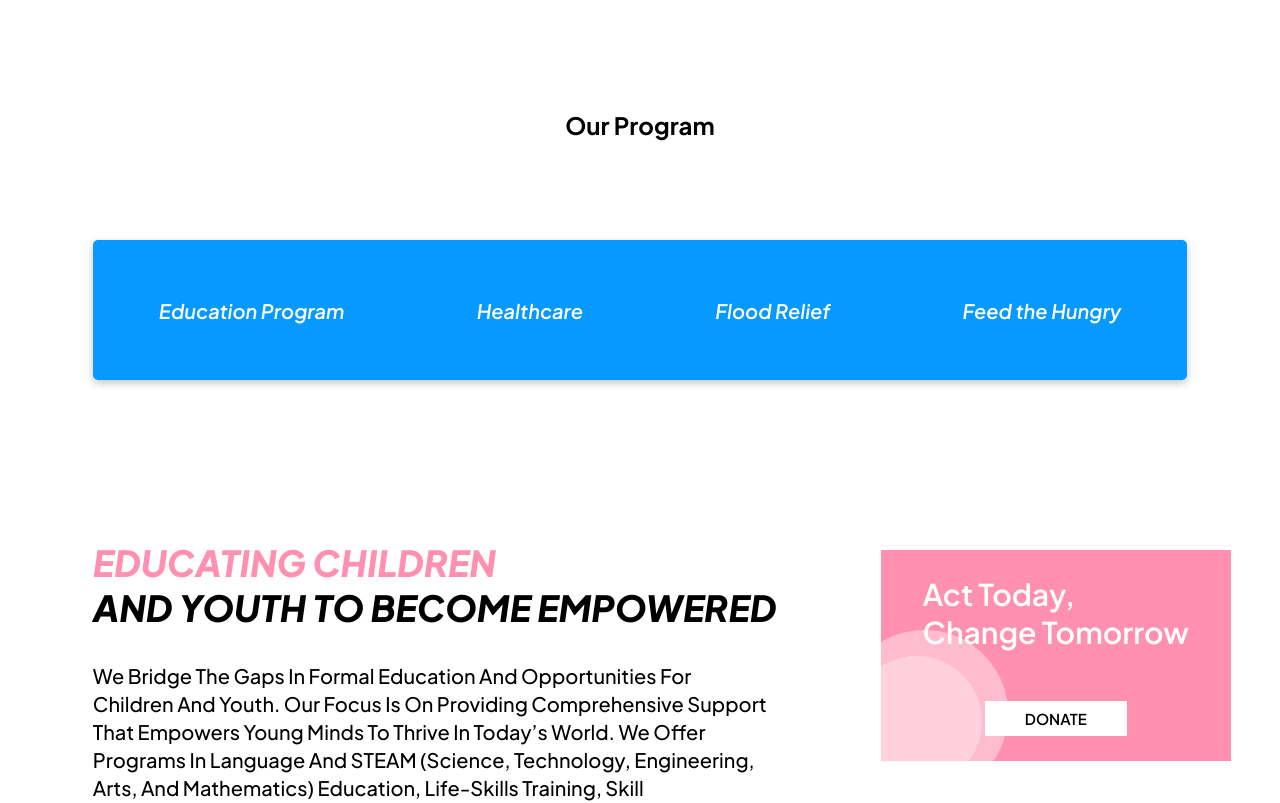
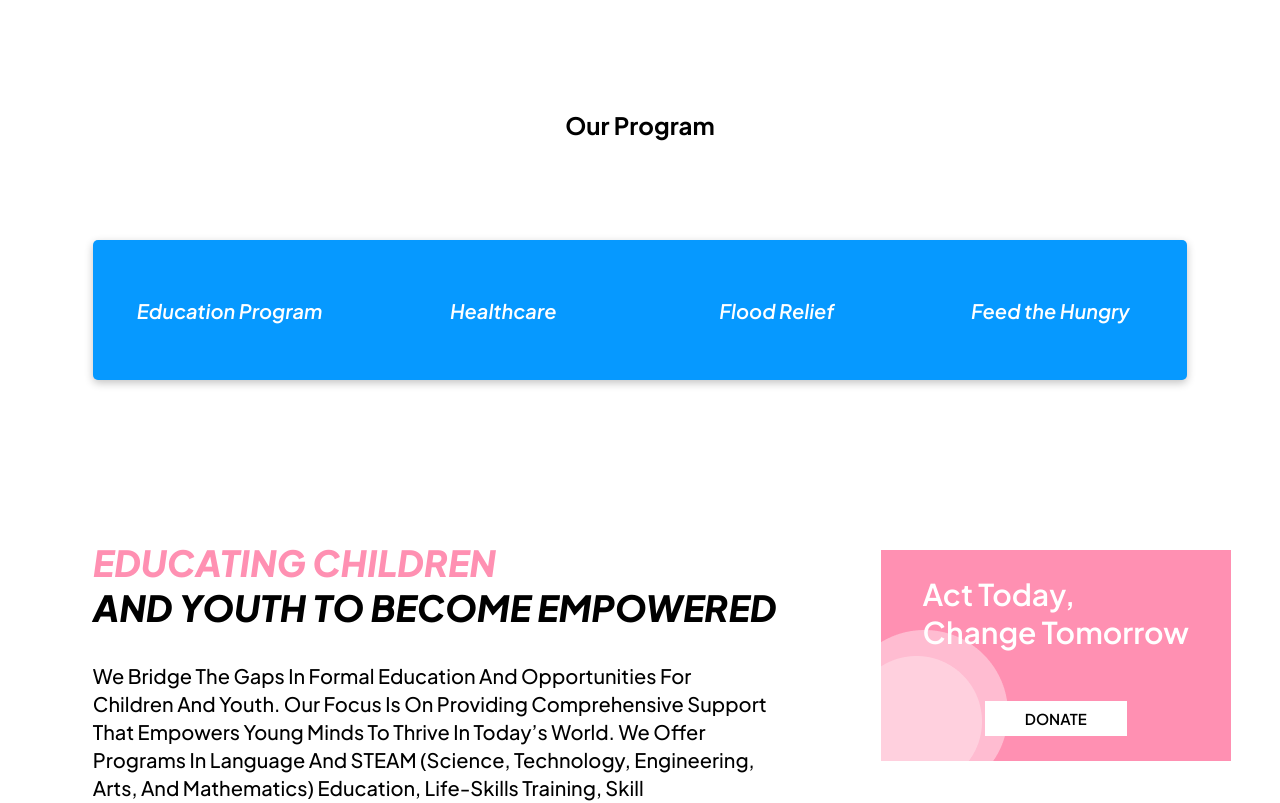
Before and after one commit to sureshsrikvs/Helpinghands, a React (Vite) app: page / in a window 1280 px wide. Shown: the part 795-1598 px from the top of the page. Built offline with nearby package versions, Linux system fonts and the light colour scheme.

Commit message:
new changes

```diff
--- a/src/components/Ourprogram/Ourprogram.css
+++ b/src/components/Ourprogram/Ourprogram.css
@@ -80,6 +80,7 @@
 .container-btns{
     border: none;
     outline: none;
+    width: 260px;
     background: none;
     font-size: 20px;
     font-weight: 600;
```
